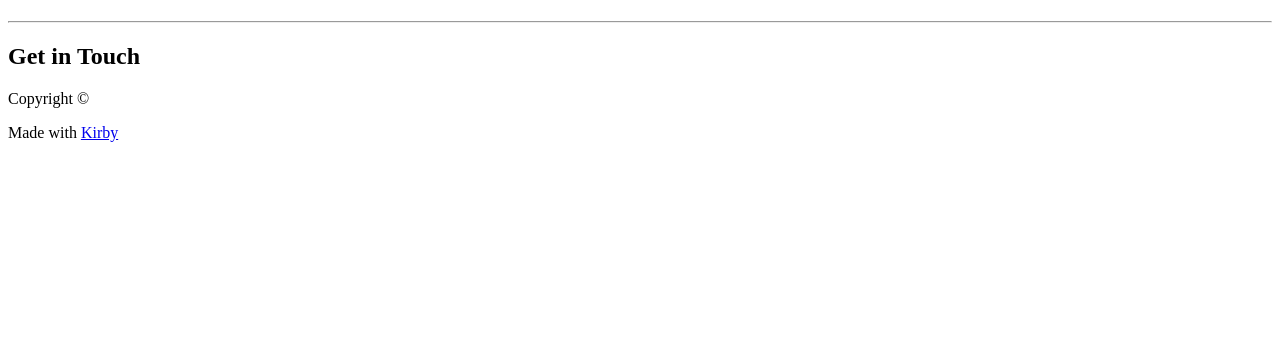
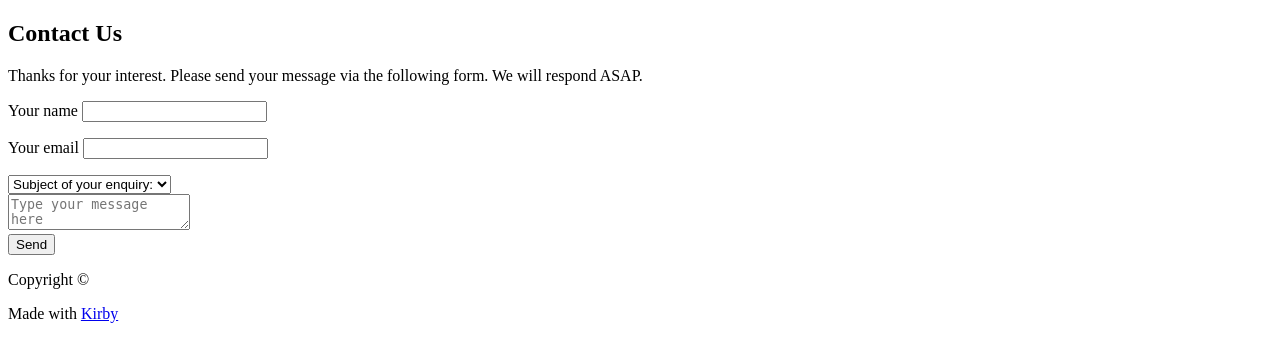
Before and after one commit to mn113/creagency-kirby, a PHP site: the page made by site/templates/contact.php in a window 1280 px wide. Shown: the part 70-432 px from the top of the page. Run offline with PHP 8.4, Linux system fonts and the light colour scheme; the template is opened without the code that fills it, so the values that code supplies are empty; some libraries are stand-ins or nearby versions.

Commit message:
Formspring form integrated & partially styled

```diff
--- a/TODO.txt
+++ b/TODO.txt
@@ -1,11 +1,11 @@
 x masonry.js
 x header image
 x social icons
-/ kirby cms
+x kirby cms
+x contact form: formspring
 write about page
 brand slider & 4 testimonials
 12 content items (image, heading, text) for projects
-contact form: plugin?
 header logo?
 animations?
 media breakpoints
--- a/site/snippets/header.php
+++ b/site/snippets/header.php
@@ -12,7 +12,7 @@
         <?= css('https://fonts.googleapis.com/css?family=Bitter|Cabin+Sketch|Dosis') ?>
         <?= css('assets/css/style.css') ?>
     </head>
-    <body>
+    <body id="<?= $page->title() ?>">
         <!--[if lt IE 8]>
             <p class="browsehappy">You are using an <strong>outdated</strong> browser. Please <a href="#">upgrade your browser</a> to improve your experience.</p>
         <![endif]-->
--- a/site/templates/contact.php
+++ b/site/templates/contact.php
@@ -2,21 +2,35 @@
 
     <main class="main" role="main">
 
-        <div class="wrap">
-            <h1><?= $page->title()->html() ?></h1>
-            <div class="intro text">
-                <?= $page->intro()->kirbytext() ?>
-            </div>
-            <hr />
-        </div>
+        <div class="wrap wide">
 
-        <div class="wrap wide">
-            <h2>Get in Touch</h2>
+            <form action="https://formspree.io/recyclebing@gmail.com" method="POST">
+                <h2>Contact Us</h2>
+                <p>Thanks for your interest. Please send your message via the following form. We will respond ASAP.</p>
+                <p>
+                    <label for="name">Your name</label>
+                    <input type="text" name="name">
+                </p>
+                <p>
+                    <label for="_replyto">Your email</label>
+                    <input type="email" name="_replyto">
+                </p>
+                <select name="subject">
+                    <option>Subject of your enquiry:</option>
+                    <option>---</option>
+                    <option value="1">Graphic Design</option>
+                    <option value="2">Web Design</option>
+                    <option value="3">Product Design</option>
+                    <option value="4">Music Videos</option>
+                    <option value="5">Billing</option>
+                    <option value="6">Job Opportunities</option>
+                </select>
+                <br>
+                <textarea placeholder="Type your message here"></textarea>
+                <br>
+                <input type="submit" value="Send">
+            </form>
 
-        </div>
-
-        <div class="contact-twitter text wrap cf">
-            <?= $page->text()->kirbytext() ?>
         </div>
 
     </main>
```
Also changed, not shown: assets/css/style.css (+14 -0 lines).
